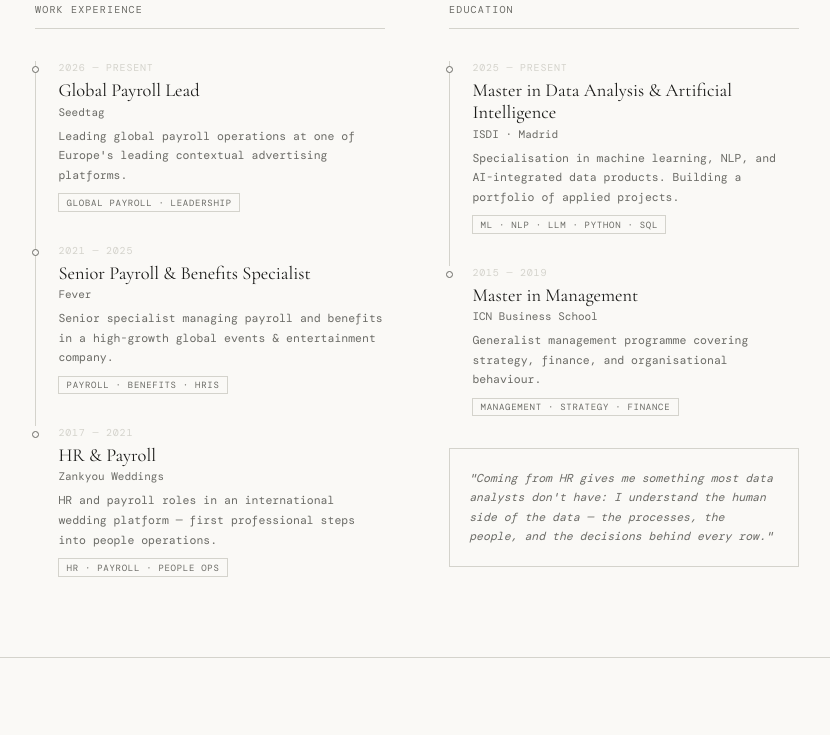
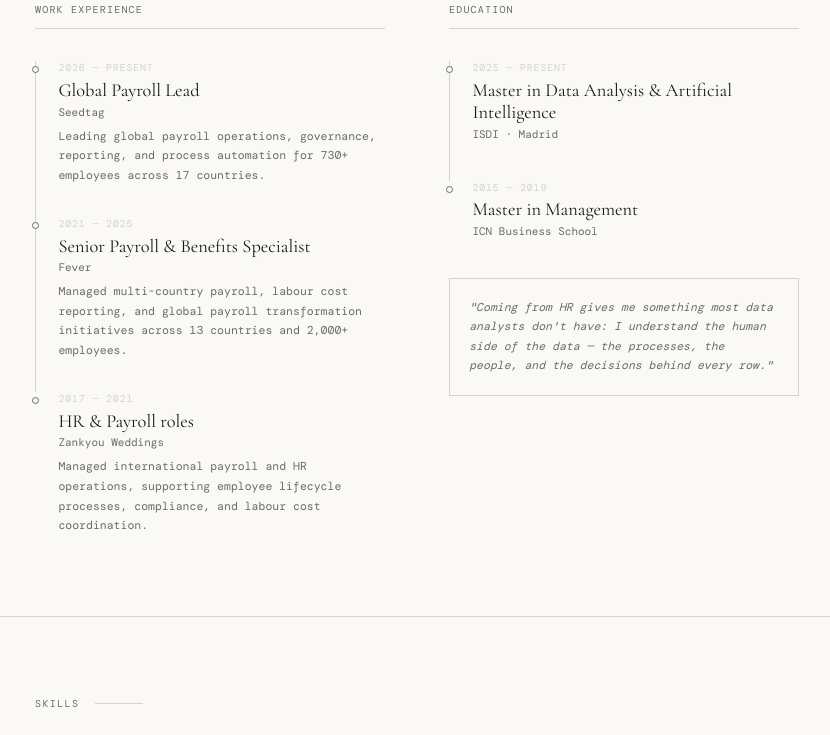
Before and after one commit to camille-vilain/camille-vilain.github.io, a plain HTML site: page index.html in a window 1280 px wide. Shown: the part 1338-2073 px from the top of the page, without its empty margins (223-1053 px from the left). Drawn offline with nearby package versions, Linux system fonts and the light colour scheme; a web font is replaced by a local one.

Commit message:
Update index.html

```diff
--- a/index.html
+++ b/index.html
@@ -470,24 +470,21 @@
             <p class="tl-period">2026 — Present</p>
             <p class="tl-role">Global Payroll Lead</p>
             <p class="tl-company">Seedtag</p>
-            <p class="tl-desc">Leading global payroll operations at one of Europe's leading contextual advertising platforms.</p>
-            <span class="tl-badge">Global payroll · Leadership</span>
+            <p class="tl-desc">Leading global payroll operations, governance, reporting, and process automation for 730+ employees across 17 countries.</p>
           </div>
           <div class="tl-item">
             <span class="tl-dot"></span>
             <p class="tl-period">2021 — 2025</p>
             <p class="tl-role">Senior Payroll &amp; Benefits Specialist</p>
             <p class="tl-company">Fever</p>
-            <p class="tl-desc">Senior specialist managing payroll and benefits in a high-growth global events &amp; entertainment company.</p>
-            <span class="tl-badge">Payroll · Benefits · HRIS</span>
+            <p class="tl-desc">Managed multi-country payroll, labour cost reporting, and global payroll transformation initiatives across 13 countries and 2,000+ employees.</p>
           </div>
           <div class="tl-item">
             <span class="tl-dot"></span>
             <p class="tl-period">2017 — 2021</p>
-            <p class="tl-role">HR &amp; Payroll</p>
+            <p class="tl-role">HR &amp; Payroll roles</p>
             <p class="tl-company">Zankyou Weddings</p>
-            <p class="tl-desc">HR and payroll roles in an international wedding platform — first professional steps into people operations.</p>
-            <span class="tl-badge">HR · Payroll · People ops</span>
+            <p class="tl-desc">Managed international payroll and HR operations, supporting employee lifecycle processes, compliance, and labour cost coordination.</p>
           </div>
         </div>
       </div>
@@ -500,16 +497,12 @@
             <p class="tl-period">2025 — Present</p>
             <p class="tl-role">Master in Data Analysis &amp; Artificial Intelligence</p>
             <p class="tl-company">ISDI · Madrid</p>
-            <p class="tl-desc">Specialisation in machine learning, NLP, and AI-integrated data products. Building a portfolio of applied projects.</p>
-            <span class="tl-badge">ML · NLP · LLM · Python · SQL</span>
           </div>
           <div class="tl-item">
             <span class="tl-dot"></span>
             <p class="tl-period">2015 — 2019</p>
             <p class="tl-role">Master in Management</p>
             <p class="tl-company">ICN Business School</p>
-            <p class="tl-desc">Generalist management programme covering strategy, finance, and organisational behaviour.</p>
-            <span class="tl-badge">Management · Strategy · Finance</span>
           </div>
         </div>
         <div class="pivot-note">
@@ -562,7 +555,6 @@
           <span class="tag">pandas</span>
           <span class="tag">Plotly</span>
           <span class="tag">LLM</span>
-          <span class="tag">NLP</span>
         </div>
       </a>
       <a class="project-card" href="https://github.com/camille-vilain/financial-analysis-ai" target="_blank" rel="noopener">
@@ -572,6 +564,7 @@
         <p class="project-desc">Automated, parametric financial analysis system for any ticker vs. benchmark. Generates quantitative KPIs and an AI executive summary with a single notebook run.</p>
         <div class="project-tags">
           <span class="tag">Python</span>
+          <span class="tag">Streamlit</span>
           <span class="tag">LLM</span>
           <span class="tag">API integration</span>
           <span class="tag">Pandas</span>
```
